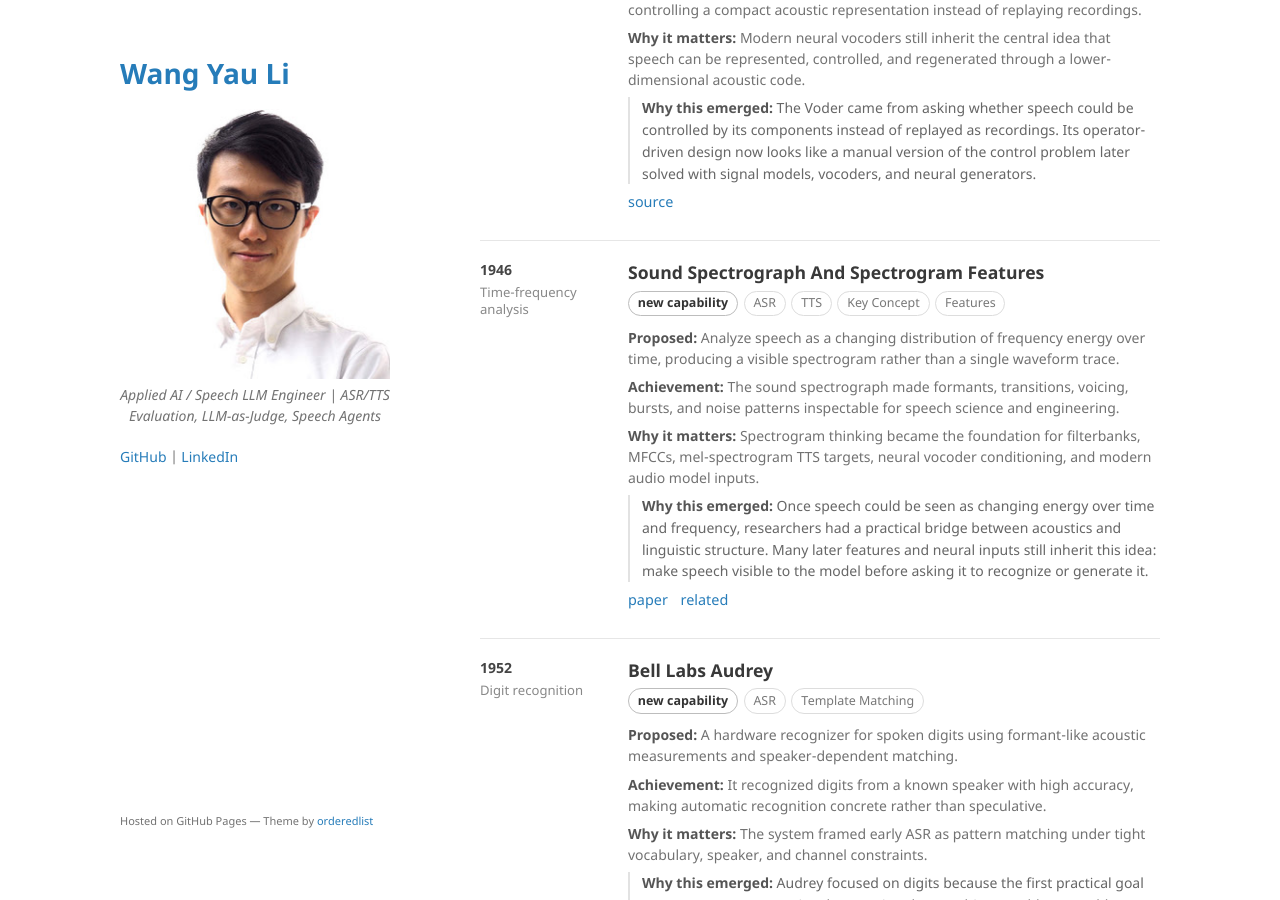
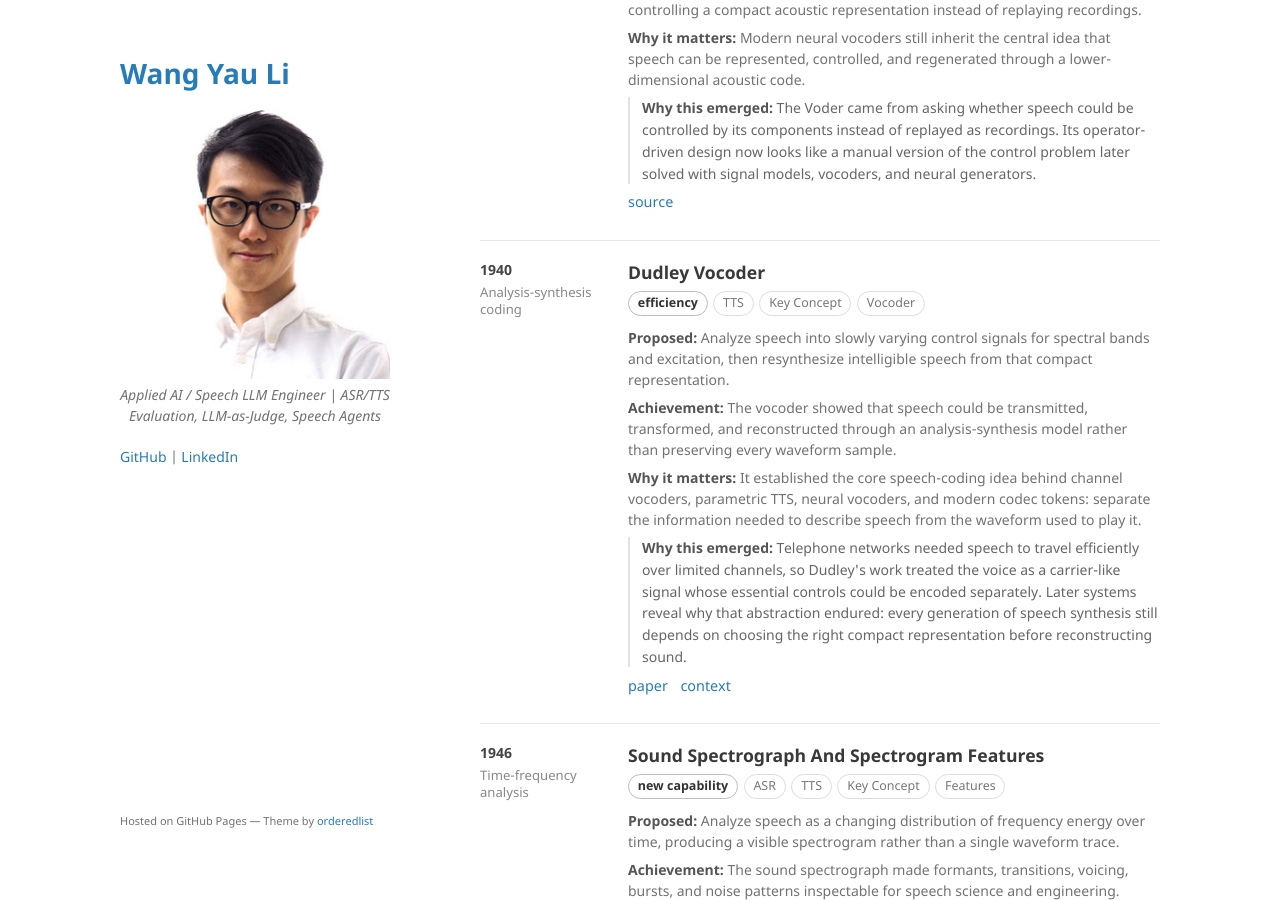
Before and after one commit to kennethli319/kennethli319.github.io, a Jekyll site: the page built from speech-timeline.md, in a window 1280 px wide and 900 px high, scrolled down 1004 px. Built offline with Jekyll 4.4.1, drawn with Linux system fonts in a browser that asks for light colours.

Commit message:
Add Dudley vocoder speech timeline milestone

```diff
--- a/speech-timeline.md
+++ b/speech-timeline.md
@@ -184,6 +184,22 @@ title: Speech Timeline
     <p><strong>Why it matters:</strong> Modern neural vocoders still inherit the central idea that speech can be represented, controlled, and regenerated through a lower-dimensional acoustic code.</p>
     <p class="speech-reflection"><strong>Why this emerged:</strong> The Voder came from asking whether speech could be controlled by its components instead of replayed as recordings. Its operator-driven design now looks like a manual version of the control problem later solved with signal models, vocoders, and neural generators.</p>
     <p class="speech-source"><a href="https://www.historyofinformation.com/detail.php?id=3685">source</a></p>
+  </div>
+</section>
+
+<section class="speech-row">
+  <aside class="speech-year">
+    1940
+    <div class="speech-kicker">Analysis-synthesis coding</div>
+  </aside>
+  <div class="speech-body">
+    <h2>Dudley Vocoder</h2>
+    <div class="speech-meta"><span class="speech-impact">efficiency</span><span class="speech-tag">TTS</span><span class="speech-tag">Key Concept</span><span class="speech-tag">Vocoder</span></div>
+    <p><strong>Proposed:</strong> Analyze speech into slowly varying control signals for spectral bands and excitation, then resynthesize intelligible speech from that compact representation.</p>
+    <p><strong>Achievement:</strong> The vocoder showed that speech could be transmitted, transformed, and reconstructed through an analysis-synthesis model rather than preserving every waveform sample.</p>
+    <p><strong>Why it matters:</strong> It established the core speech-coding idea behind channel vocoders, parametric TTS, neural vocoders, and modern codec tokens: separate the information needed to describe speech from the waveform used to play it.</p>
+    <p class="speech-reflection"><strong>Why this emerged:</strong> Telephone networks needed speech to travel efficiently over limited channels, so Dudley's work treated the voice as a carrier-like signal whose essential controls could be encoded separately. Later systems reveal why that abstraction endured: every generation of speech synthesis still depends on choosing the right compact representation before reconstructing sound.</p>
+    <p class="speech-source"><a href="https://www.worldradiohistory.com/Archive-Bell-System-Technical-Journal/40s/Bell-1940d.o.pdf">paper</a> <a href="https://ptolemy.berkeley.edu/eecs20/speech/voder.html">context</a></p>
   </div>
 </section>
 
```
